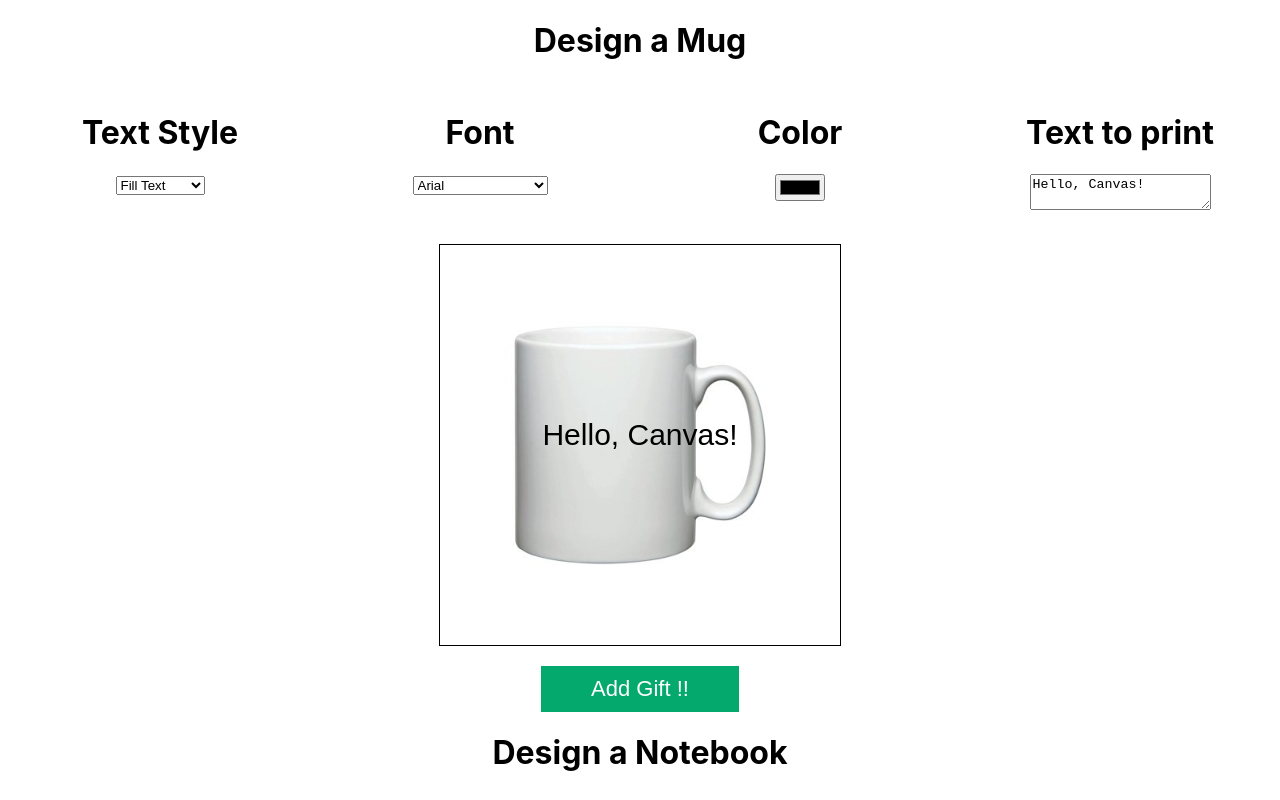
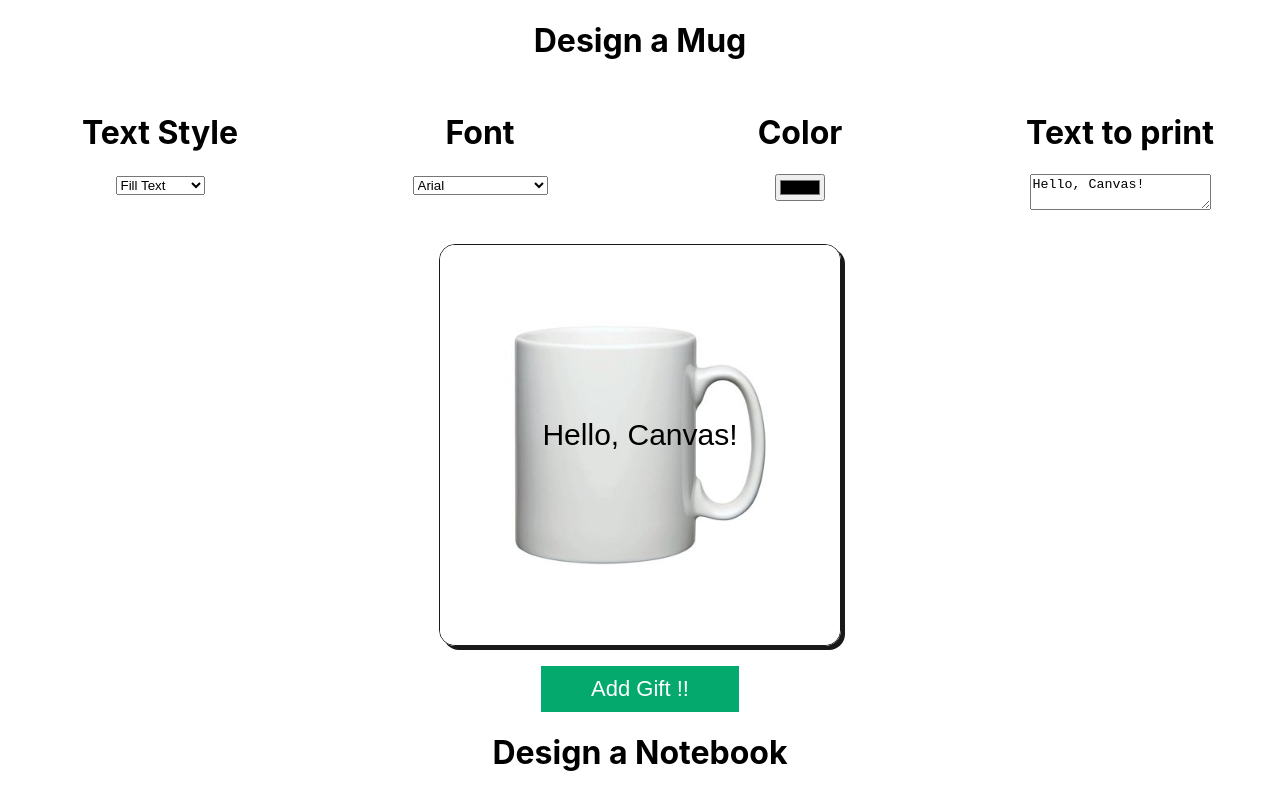
Before and after one commit to AnilBK/ecommerce-project, a React (Create React App) app: page / in a window 1280 px wide. Shown: the top 800 px of the page. Built offline with nearby package versions, Linux system fonts and the light colour scheme.

Commit message:
MugCanvas: Add border & shadow.

```diff
--- a/src/components/Mug/MugCanvas.js
+++ b/src/components/Mug/MugCanvas.js
@@ -43,7 +43,7 @@ function MugCanvas({ fontFamily, textStyle, canvasText, fontColor, textPosition,
     return (
         <canvas
             ref={canvasRef}
-            style={{ border: '1px solid black', display: 'block', margin: '20px auto' }}
+            style={{ display: 'block', margin: '20px auto', borderRadius: "16px", border: "1.5px solid #191919", boxShadow: "4px 4px 0 0 #191919" }}
         />
     );
 }
```
